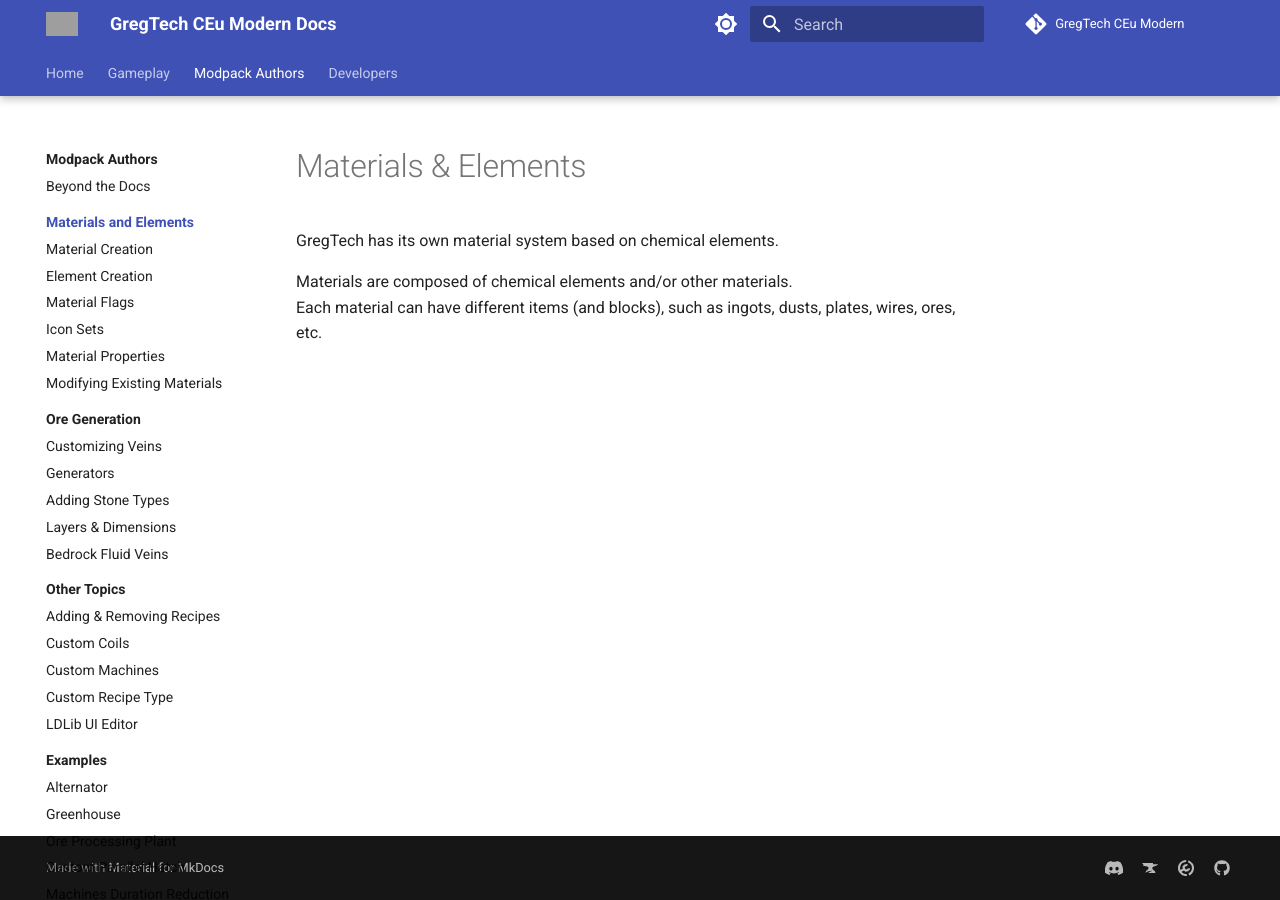
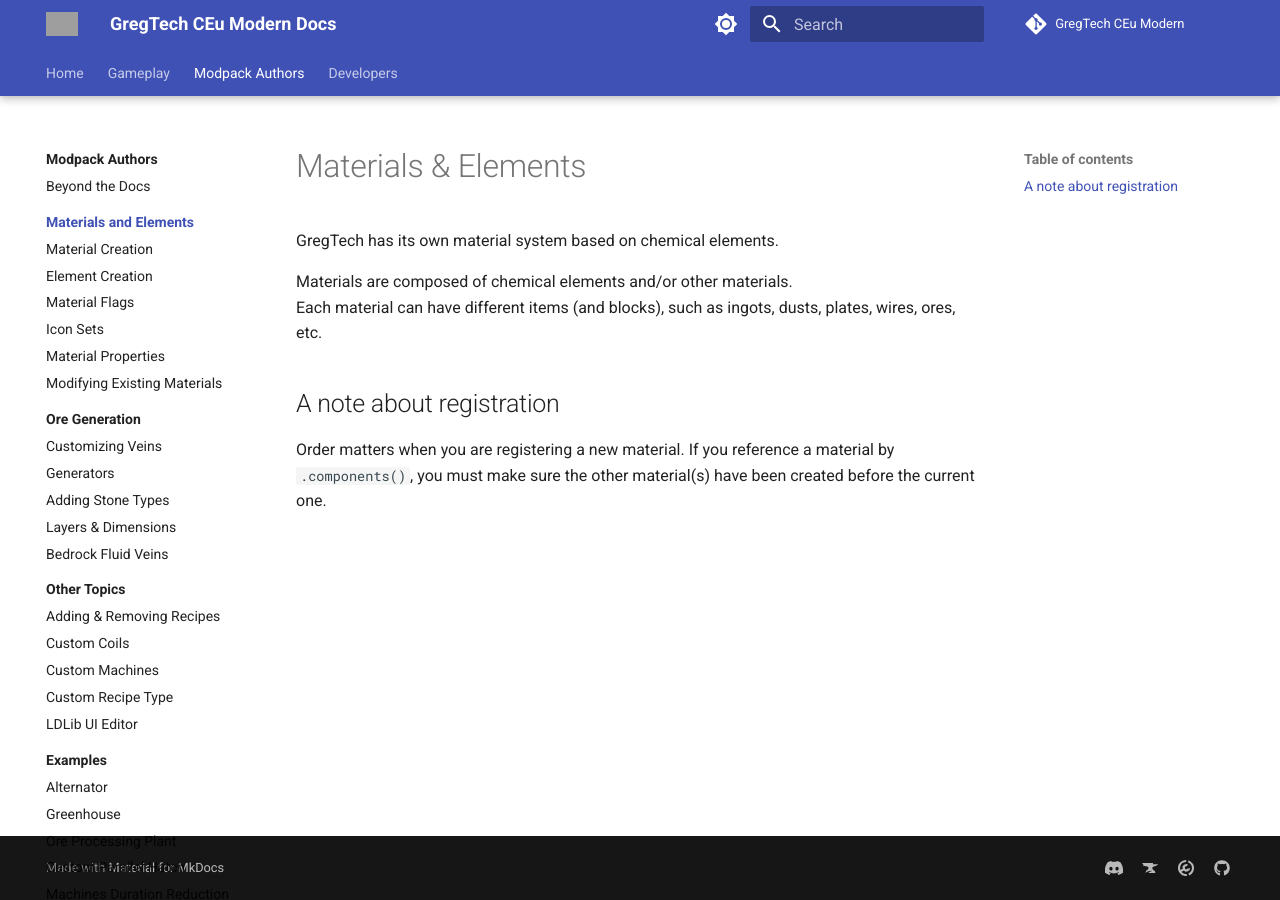
Before and after one commit to GregTechCEu/gtceu-modern-docs, an MkDocs documentation site: the page built from docs/Modpacks/Materials-and-Elements/index.md, in a window 1280 px wide. Built offline with MkDocs 1.6.1 and Material for MkDocs 9.7.7, drawn with Linux system fonts in a browser that asks for light colours; comment, search, counter and statistics services are not loaded; grey boxes are pictures that could not be loaded.

Commit message:
note about registration order (#26)
* note about this

* Update docs/Modpacks/Materials-and-Elements/index.md

Co-authored-by: Mikerooni <139889766+mikerooni@users.noreply.github.com>

---------

Co-authored-by: Mikerooni <139889766+mikerooni@users.noreply.github.com>

```diff
--- a/docs/Modpacks/Materials-and-Elements/index.md
+++ b/docs/Modpacks/Materials-and-Elements/index.md
@@ -9,3 +9,6 @@
 
 Materials are composed of chemical elements and/or other materials.
 Each material can have different items (and blocks), such as ingots, dusts, plates, wires, ores, etc.
+
+## A note about registration
+Order matters when you are registering a new material. If you reference a material by `.components()`, you must make sure the other material(s) have been created before the current one.
```
